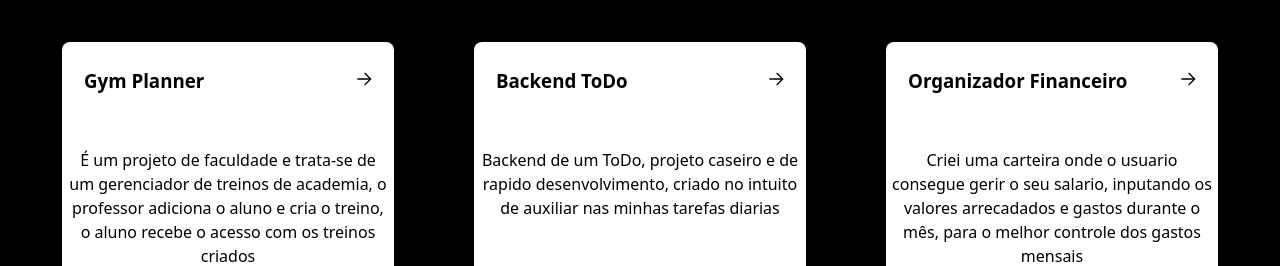
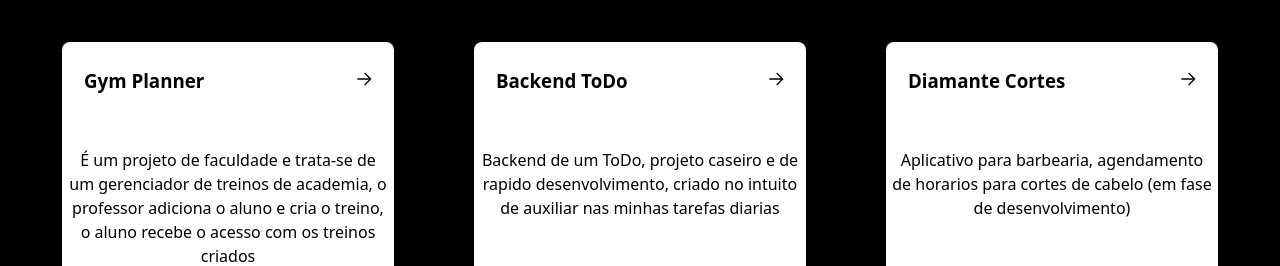
Before and after one commit to Gabriel-Dev-JS/LP-Gabriel, a React (Vite) app: page / in a window 1280 px wide. Shown: the part 686-952 px from the top of the page. Built offline with nearby package versions, Linux system fonts and the light colour scheme.

Commit message:
alteracao no projeto

```diff
--- a/src/sections/Projetos/index.tsx
+++ b/src/sections/Projetos/index.tsx
@@ -53,8 +53,10 @@ const Projetos:React.FC = () => {
             link: "https://github.com/Gabriel-Dev-JS/Backend-ToDo"
         },
         {
-            titulo: "Organizador Financeiro",
-            conteudo: "Criei uma carteira onde o usuario consegue gerir o seu salario, inputando os valores arrecadados e gastos durante o mês, para o melhor controle dos gastos mensais",
+            // titulo: "Organizador Financeiro",
+            // conteudo: "Criei uma carteira onde o usuario consegue gerir o seu salario, inputando os valores arrecadados e gastos durante o mês, para o melhor controle dos gastos mensais",
+            titulo: "Diamante Cortes",
+            conteudo: "Aplicativo para barbearia, agendamento de horarios para cortes de cabelo (em fase de desenvolvimento)",
             tecnologias: [<SiExpress className={styles.iconesTecnologias}/>, <FaNode className={styles.iconesTecnologias}/>, <BiLogoTypescript className={styles.iconesTecnologias}/>, <BiLogoPostgresql className={styles.iconesTecnologias}/>, <SiPrisma className={styles.iconesTecnologias}/>, <FaDocker className={styles.iconesTecnologias}/>, <SiJest className={styles.iconesTecnologias}/>],
             link: "https://github.com/Gabriel-Dev-JS/organizador_financeiro"
         }
```
Also changed, not shown: 3 other files (tests, documents, lock files or other folders).
